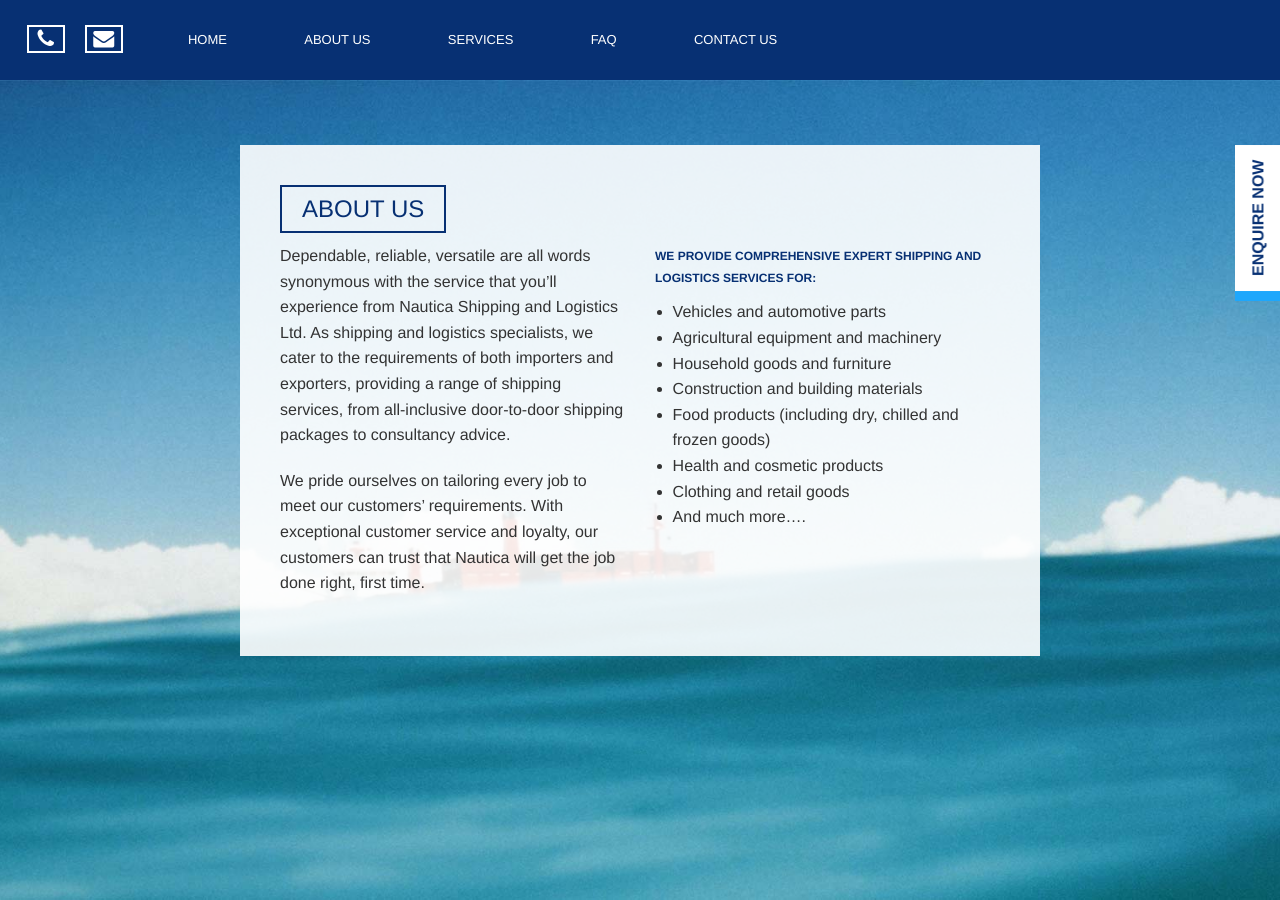
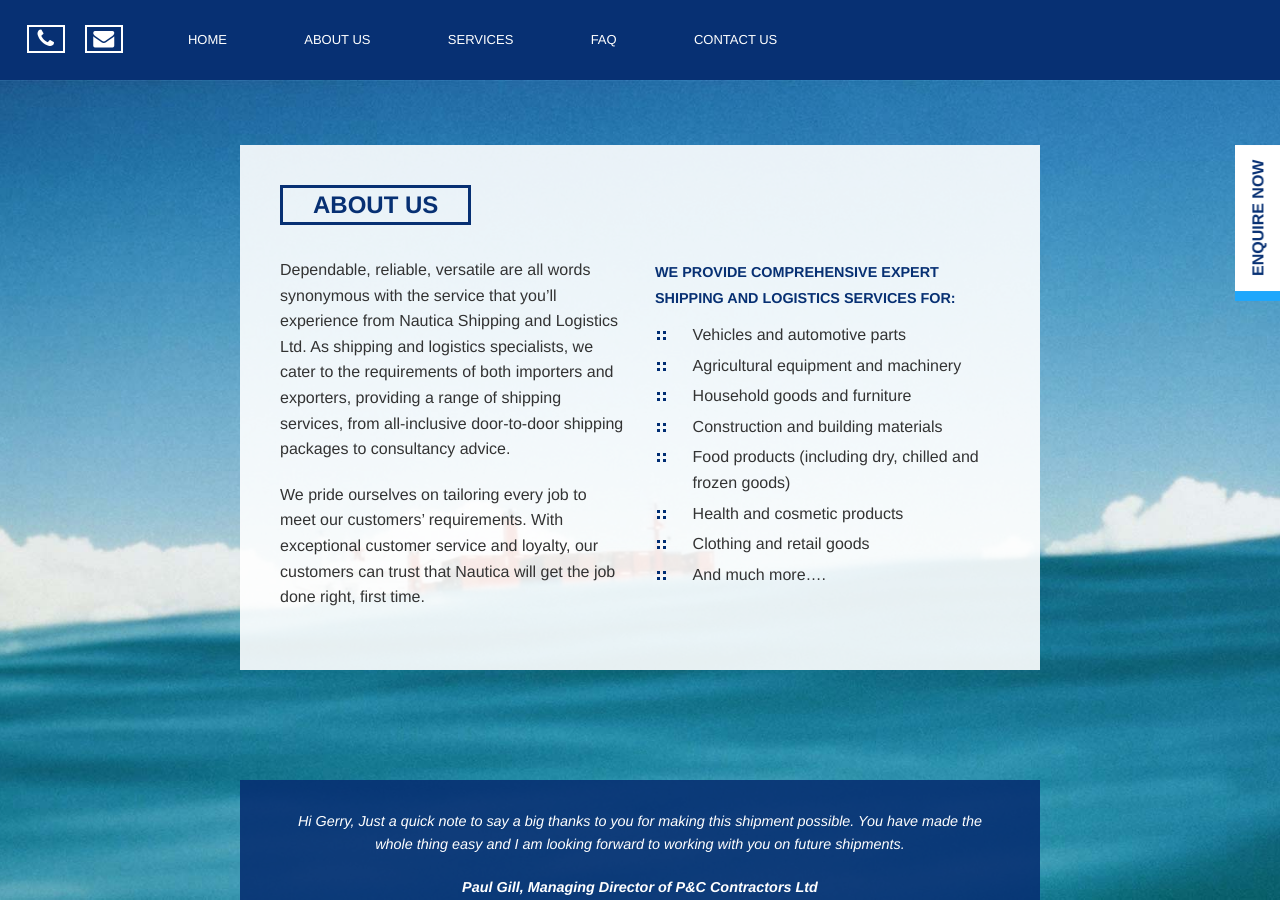
Before and after one commit to chrisgreeff/nautica, a Jekyll site: the page built from about-us/index.html, in a window 1280 px wide. Built offline with Jekyll 4.4.1, drawn with Linux system fonts in a browser that asks for light colours.

Commit message:
Sorted out the about us page.

```diff
--- a/_sass/_content.scss
+++ b/_sass/_content.scss
@@ -1,3 +1,19 @@
+@mixin flexbox() {
+  display: -webkit-box;
+  display: -moz-box;
+  display: -ms-flexbox;
+  display: -webkit-flex;
+  display: flex;
+}
+
+@mixin flex($values) {
+  -webkit-box-flex: $values;
+  -moz-box-flex:  $values;
+  -webkit-flex:  $values;
+  -ms-flex:  $values;
+  flex:  $values;
+}
+
 .na-content {
   position: fixed;
   width: 100%;
@@ -6,4 +22,11 @@
   background-position: center center;
   overflow-y: auto;
   padding: 20px;
+  display: flex;
+  flex-direction: column;
+  justify-content: space-between;
 }
+
+.row-first {
+  width: 70% !important;
+}
--- a/_sass/_home.scss
+++ b/_sass/_home.scss
@@ -1,4 +1,4 @@
-.na-home-links { margin-top: 100px; }
+.na-home-links { margin: 50px 0; }
 
 .na-home-link {
   opacity: 0.5;
--- a/_sass/_panel.scss
+++ b/_sass/_panel.scss
@@ -5,6 +5,7 @@
 .na-panel-container {
   text-align: center;
   max-width: 800px;
+  width: 100%;
   margin: 45px auto;
 }
 
@@ -20,15 +21,25 @@
   display: inline-block;
   text-transform: uppercase;
   color: $na-colour-blue !important;
-  border: 2px solid $na-colour-blue;
-  padding: 10px 20px;
+  border: 3px solid $na-colour-blue;
+  padding: 5px 30px;
   font-size: 24px;
+  font-weight: bold;
+  margin-bottom: 2rem !important;
 }
 
 .na-panel-sub-header {
   text-transform: uppercase;
   color: $na-colour-blue !important;
-  font-size: 12px;
+  font-size: .9em;
   font-weight: 600;
   line-height: 1.8 !important;
 }
+
+.na-bullets {
+  list-style-image: url(../images/bullets.png);
+  li {
+    padding-left: 20px;
+    margin-bottom: 5px;
+  }
+}
--- a/_sass/_quotes.scss
+++ b/_sass/_quotes.scss
@@ -0,0 +1,26 @@
+.na-quotes {
+  .na-quotes-container {
+    background-color: rgba(230,230,230,.9);
+    padding: 50px 50px 20px 50px;
+    padding-top: 30px;
+  }
+  p {
+    font-style: italic;
+    font-size: .9em;
+    text-align: center;
+  }
+}
+
+.na-quotes-blue {
+  .na-quotes-container {
+    background-color: rgba(7,48,115,.9);
+    padding: 50px 50px 20px 50px;
+    padding-top: 30px;
+  }
+  p {
+    font-style: italic;
+    font-size: .9em;
+    text-align: center;
+    color: white;
+  }
+}
--- a/about-us/index.html
+++ b/about-us/index.html
@@ -14,7 +14,7 @@
       </div>
       <div class="large-6 columns text-left prn">
         <h3 class="na-panel-sub-header">We provide comprehensive expert shipping and logistics services for:</h3>
-        <ul>
+        <ul class="na-bullets">
           <li>Vehicles and automotive parts</li>
           <li>Agricultural equipment and machinery</li>
           <li>Household goods and furniture</li>
@@ -28,3 +28,40 @@
     </div>
   </div>
 </section>
+
+<section class="na-panel-container na-quotes-blue">
+  <div class="row">
+      <div class="na-quotes-container">
+        <ul data-orbit
+            data-options="animation:fade-out;
+                          animation_speed:1000;
+                          timer_speed:7000;
+                          bullets:false;">
+          <li>
+            <p>
+              Hi Gerry, Just a quick note to say a big thanks to you for making this shipment possible. You have made the whole thing easy and I am looking forward to working with you on future shipments.
+            </p>
+            <p>
+              <strong>Paul Gill, Managing Director of P&C Contractors Ltd</strong>
+            </p>
+          </li>
+          <li>
+            <p>
+              Nautica Shipping and Logistics has been a great asset to our business. We needed a company we could rely on and we certainly got that with Nautica. Thanks again guys, looking forward to working together again on the next project.
+            </p>
+            <p>
+              <strong>Greg Yeo – Project Manager at 8 Hereford Ltd</strong>
+            </p>
+          </li>
+          <li>
+            <p>
+              I have dealt with Gerry on many shipping projects over the past 6 years. He provides a great service and even better pricing to match.
+            </p>
+            <p>
+              <strong>John Love, Managing Director from Love & Co</strong>
+            </p>
+          </li>
+        </ul>
+      </div>
+  </div>
+</section>
```
Also changed, not shown: index.html (+23 -6 lines), images/bullets.png (added).
